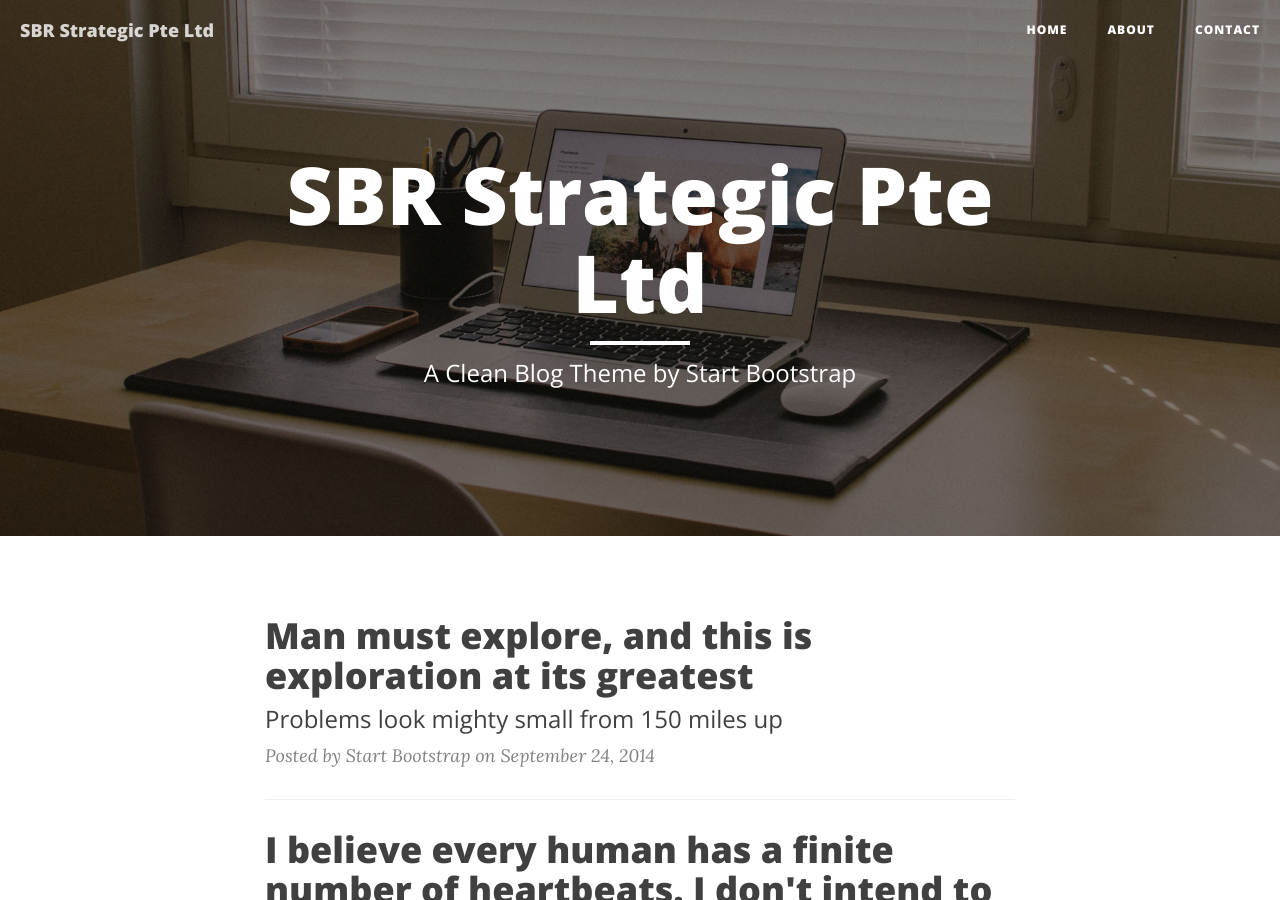
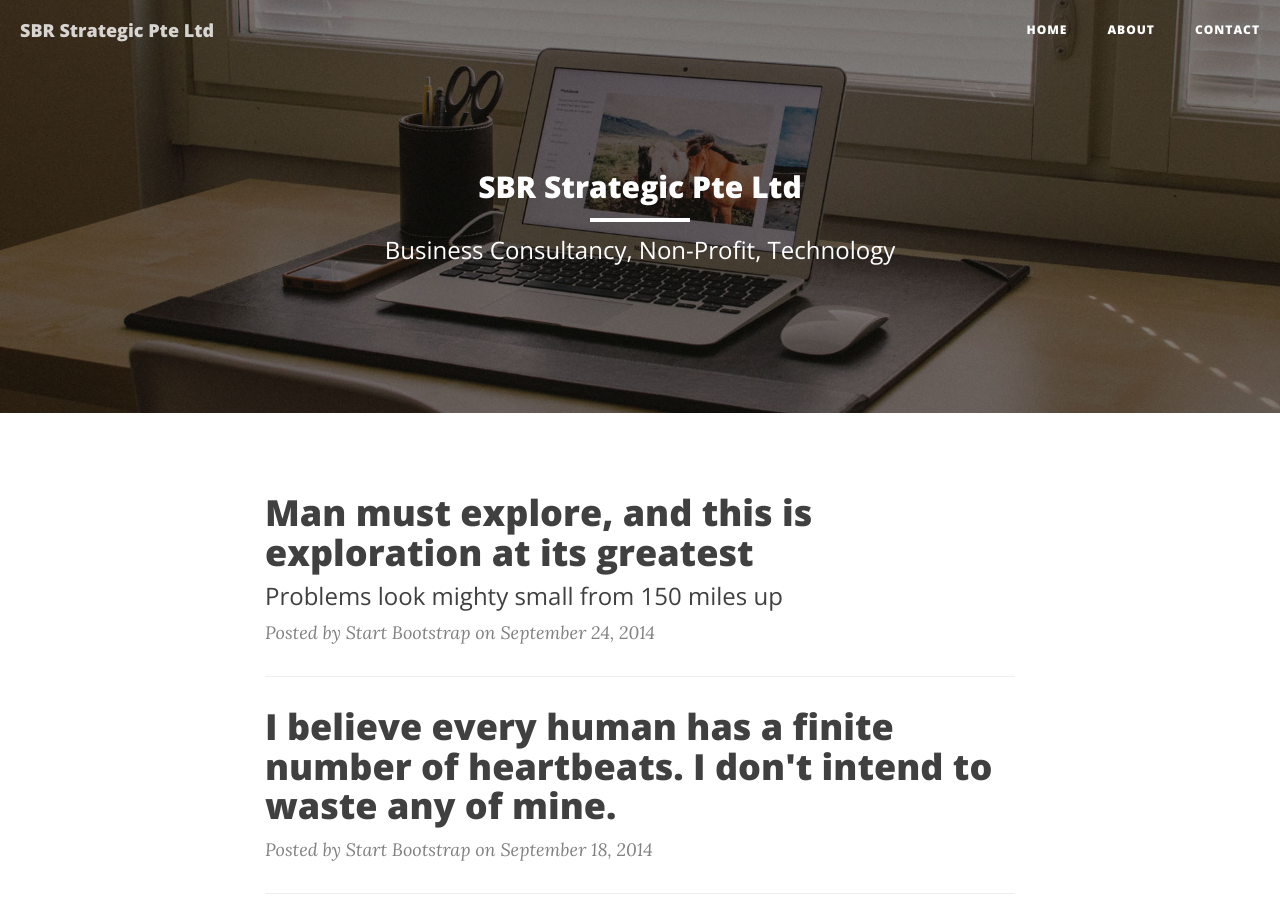
Before and after one commit to sbrstrategic/sbrstrategic.github.io, a Jekyll site: the page built from index.html, in a window 1280 px wide and 900 px high. Built offline with Jekyll 4.4.1, drawn with Linux system fonts in a browser that asks for light colours; nearby versions of some CDN libraries; the list of posts is cut into pages by our own code.

Commit message:
Clean Blog

```diff
--- a/_config.yml
+++ b/_config.yml
@@ -13,7 +13,7 @@ email_username:  vincent@sbrstrategic.com
 
 # Google Analytics
 # To enable google analytics, uncomment below line with a valid Google Tracking ID
-# google_tracking_id:
+google_tracking_id: UA-100434363-1
 
 # Build settings
 markdown: kramdown
--- a/_layouts/page.html
+++ b/_layouts/page.html
@@ -8,7 +8,7 @@ layout: default
         <div class="row">
             <div class="col-lg-8 col-lg-offset-2 col-md-10 col-md-offset-1">
                 <div class="site-heading">
-                    <h1>{% if page.title %}{{ page.title }}{% else %}{{ site.title }}{% endif %}</h1>
+                    <h2>{% if page.title %}{{ page.title }}{% else %}{{ site.title }}{% endif %}</h2>
                     <hr class="small">
                     <span class="subheading">{{ page.description }}</span>
                 </div>
--- a/index.html
+++ b/index.html
@@ -1,6 +1,6 @@
 ---
 layout: page
-description: "A Clean Blog Theme by Start Bootstrap"
+description: "Business Consultancy, Non-Profit, Technology"
 ---
 
 {% for post in paginator.posts %}
```
